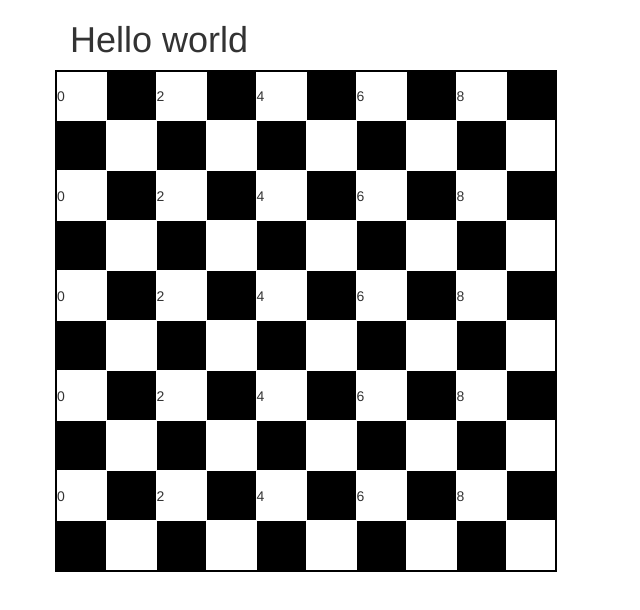
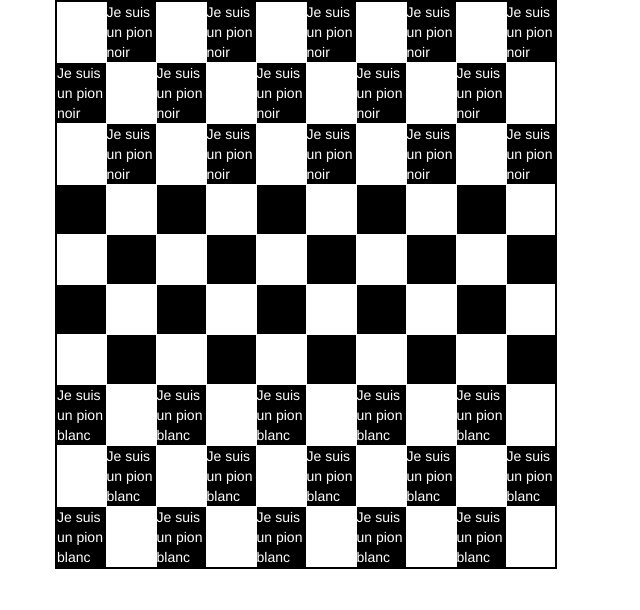
Before and after one commit to SimplonCarcasonne/Jeux-de-dame, a website: page index.html in a window 1280 px wide. Shown: the whole page, without its empty margins (0-640 px from the left). Drawn offline with nearby package versions, Linux system fonts and the light colour scheme.

Commit message:
add corrective but need refactor

```diff
--- a/index.html
+++ b/index.html
@@ -8,7 +8,6 @@
 </head>
 <body>
     <div class="container">
-        <h1>Hello world</h1>
         <div class="row">
             <table>
                 <tbody class="table" id="table">
--- a/js/app.js
+++ b/js/app.js
@@ -4,21 +4,72 @@ console.log('yop');
 
 var line =  10;
 var col = 10;
+var table = [];
 
 for(var i = 0; i < line; i++){
-    if(i%2 === 0){
-        $('#table').append("<tr class='line'></tr>");
-    }else{
-        $('#table').append("<tr class='underline'></tr>");
+  table.push([]);
+};
+
+for(var i = 0; i < table.length ; i++){
+    for(var j = 0; j < col; j++){
+        if(j === 0 || j === 2){
+            if(i%2 === 0){
+                table[j].push(0);
+            }else{
+                table[j].push(1);
+            }
+        }
+        else if(j === 8){
+            if(i%2 === 0){
+                table[j].push(0);
+            }else{
+                table[j].push(2);
+            }
+        }else if(j === 1){
+           if(i%2 !== 0){
+                table[j].push(0);
+            }else{
+                table[j].push(1);
+            }
+        }else if(j === 9 || j === 7){
+            if(i%2 !== 0){
+                table[j].push(0);
+            }else{
+                table[j].push(2);
+            }
+        }else{
+            table[j].push(0);
+        }
+
     }
 }
 
-for(var i = 0; i < col; i++){
-    if(i%2 === 0){
-        $('.line').append('<td>'+i+'</td>')
-        $('.underline').append('<td class="black"></td>');
-    }else{
-        $('.underline').append('<td></td>');
-        $('.line').append('<td class="black"></td>');
+function move(){
+    $('#table').html('');
+    for(var i = 0; i < table.length; i++){
+        $('#table').append("<tr class='line"+i+"'></tr>");
+        for(var j = 0; j < table[i].length; j++){
+            var pion = '';
+            if(table[i][j] === 1){
+                pion = 'Je suis un pion noir';
+            }
+            if(table[i][j] === 2){
+                pion = 'Je suis un pion blanc';
+            }
+            if(i%2 === 0){
+                if(j%2 === 0){
+                    $('.line'+i).append('<td data-position="y'+i+"x"+j+'">'+pion+'</td>');
+                }else{
+                    $('.line'+i).append('<td data-position="y'+i+"x"+j+'" class="black">'+pion+'</td>');
+                }
+            }else{
+                if(j%2 === 0){
+                    $('.line'+i).append('<td data-position="y'+i+"x"+j+'" class="black">'+pion+'</td>');
+                }else{
+                    $('.line'+i).append('<td data-position="y'+i+"x"+j+'" >'+pion+'</td>');
+                }
+            }
+        }
     }
 }
+move();
```
